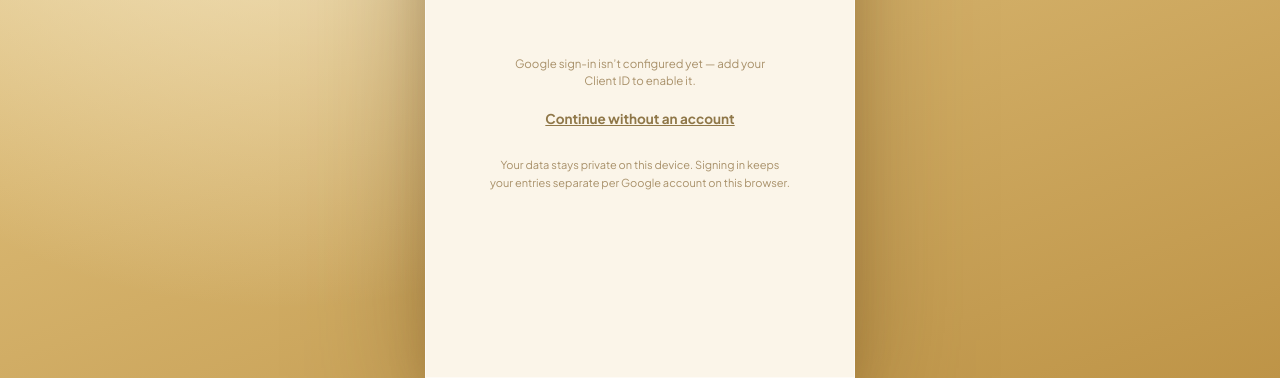
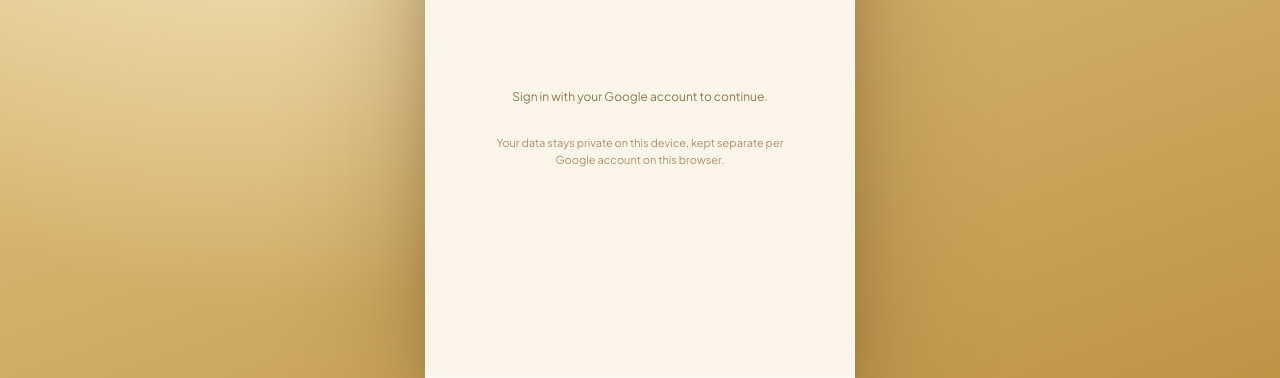
Before and after one commit to Scottgrinn/Desi-Finance, a plain HTML site: page index.html in a window 1280 px wide. Shown: the part 422-800 px from the top of the page. Drawn offline with Linux system fonts and the light colour scheme.

Commit message:
Add files via upload

```diff
--- a/index.html
+++ b/index.html
@@ -71,7 +71,7 @@
 // Get one free at https://console.cloud.google.com (APIs & Services → Credentials
 // → OAuth client ID → Web application), and add your site URL under
 // "Authorized JavaScript origins". Leaving this blank keeps guest mode only.
-const GOOGLE_CLIENT_ID='';
+const GOOGLE_CLIENT_ID='864059009832-tfgo3gsidete9uvpmc3s9ef983jh3fp9.apps.googleusercontent.com';
 function storeKey(){return (S.user&&S.user.sub)?('pft_v2_'+S.user.sub):'pft_v2';}
 function persist(){const o={_v:DATA_VERSION};PERSIST.forEach(k=>o[k]=S[k]);try{localStorage.setItem(storeKey(),JSON.stringify(o));}catch(e){}}
 function decodeJwt(t){try{return JSON.parse(decodeURIComponent(atob(t.split('.')[1].replace(/-/g,'+').replace(/_/g,'/')).split('').map(c=>'%'+('00'+c.charCodeAt(0).toString(16)).slice(-2)).join('')));}catch(e){return null;}}
@@ -525,9 +525,9 @@
   <div style="font-family:${SERIF};font-size:30px;font-weight:600;color:${C.ink};letter-spacing:-0.01em;">Desi <span style="color:${C.save};">Finance</span></div>
   <div style="font-size:14px;color:${C.mut};margin-top:10px;line-height:1.6;max-width:290px;">Private money tracking for India — income, expenses, savings &amp; tax, all in one place.</div>
   <div id="g-btn" style="margin-top:30px;display:flex;justify-content:center;min-height:44px;"></div>
-  ${GOOGLE_CLIENT_ID?'':`<div style="font-size:11.5px;color:${C.faint};margin-top:6px;max-width:280px;line-height:1.5;">Google sign-in isn’t configured yet — add your Client ID to enable it.</div>`}
-  <button id="guest-btn" style="margin-top:20px;background:none;border:none;color:${C.mut};font-size:13.5px;font-weight:700;cursor:pointer;text-decoration:underline;">Continue without an account</button>
-  <div style="font-size:11px;color:${C.faint};margin-top:28px;max-width:300px;line-height:1.6;">Your data stays private on this device. Signing in keeps your entries separate per Google account on this browser.</div>
+  ${GOOGLE_CLIENT_ID?`<div style="font-size:12px;color:${C.mut};margin-top:16px;max-width:290px;line-height:1.6;">Sign in with your Google account to continue.</div>`:`<div style="font-size:11.5px;color:${C.faint};margin-top:6px;max-width:290px;line-height:1.5;">Google sign-in isn’t configured yet — add your Client ID to enable it. Guest access is shown until then.</div>
+  <button id="guest-btn" style="margin-top:20px;background:none;border:none;color:${C.mut};font-size:13.5px;font-weight:700;cursor:pointer;text-decoration:underline;">Continue without an account</button>`}
+  <div style="font-size:11px;color:${C.faint};margin-top:28px;max-width:300px;line-height:1.6;">Your data stays private on this device, kept separate per Google account on this browser.</div>
 </div>`;
   g('guest-btn')?.addEventListener('click',continueGuest);
   initGoogle();
@@ -682,7 +682,7 @@
   let sess=null;
   try{sess=JSON.parse(localStorage.getItem('df_session')||'null');}catch(e_){}
   if(sess&&sess.sub){S.user={sub:sess.sub,name:sess.name,email:sess.email,picture:sess.picture};S.authed=true;}
-  else if(sess&&sess.guest){S.authed=true;}
+  else if(sess&&sess.guest&&!GOOGLE_CLIENT_ID){S.authed=true;} // guest only allowed while Google isn't configured
   if(S.authed){loadDataForUser();S._ready=true;render();applyRecurring();}
   else{S._ready=true;render();}
 })();
--- a/sw.js
+++ b/sw.js
@@ -1,5 +1,5 @@
 // Finance Tracker service worker — offline app shell caching.
-const CACHE = 'desi-finance-v9';
+const CACHE = 'desi-finance-v11';
 
 // Files that make up the app shell (relative to the SW scope).
 const SHELL = [
```
